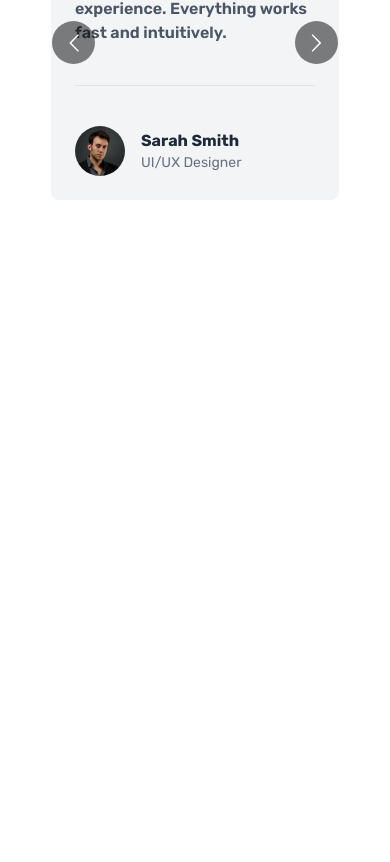
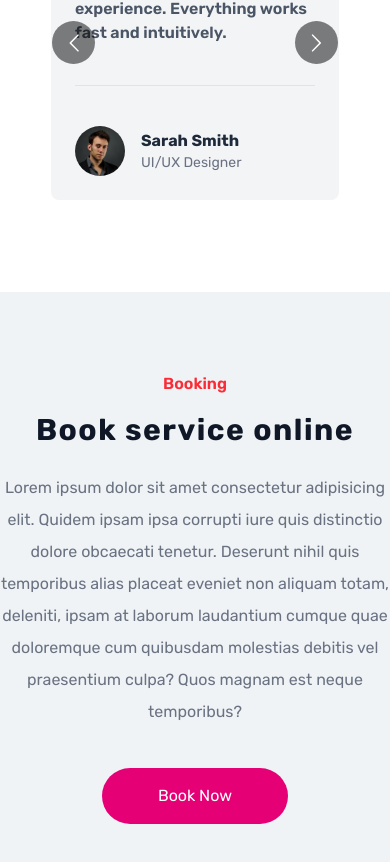
Before and after one commit to titohajili/Web-Agency, a Next.js app: page / in a window 390 px wide. Shown: the part 8274-9136 px from the top of the page. Before the commit the page ends 8566 px from the top, so only its background shows below. Built offline with nearby package versions, Linux system fonts and the light colour scheme.

Commit message:
Booking Section

```diff
--- a/components/Home/Home.tsx
+++ b/components/Home/Home.tsx
@@ -2,6 +2,7 @@
 import About from './About/About'
 import ClientReview from './ClientReview/ClientReview'
 import Hero from './Hero/Hero'
+import Order from './Order/Order'
 import Price from './Price/Price'
 import Services from './Services/Services'
 import WhyChoose from './WhyChoose/WhyChoose'
@@ -17,6 +18,7 @@ const Home = () => {
       <WhyChoose/>
       <Price/>
       <ClientReview/>
+      <Order/>
     </div>
   )
 }
--- /dev/null
+++ b/components/Home/Order/Order.tsx
@@ -0,0 +1,20 @@
+import React from 'react'
+
+const Order = () => {
+  return (
+    <div className='py-20 bg-[#eff3f6] dark:bg-gray-900'>
+        <div>
+            <h1 className='text-red-500 dark:text-red-300 font-semibold text-center'>Booking</h1>
+            <h1 className='text-center text-3xl md:text-4xl lg:text-5xl text-gray-900 dark:text-gray-100 mt-4 font-bold tracking-wider'>Book service online</h1>
+        </div>
+        <p className='mt-6 text-gray-500 dark:text-gray-300 leading-8 text-center sm:-[w-80%] lg:w-[60%] mx-auto'>
+            Lorem ipsum dolor sit amet consectetur adipisicing elit. Quidem ipsam ipsa corrupti iure quis distinctio dolore obcaecati tenetur. Deserunt nihil quis temporibus alias placeat eveniet non aliquam totam, deleniti, ipsam at laborum laudantium cumque quae doloremque cum quibusdam molestias debitis vel praesentium culpa? Quos magnam est neque temporibus?
+        </p>
+        <div className='text-center mt-10'>
+            <button className='text-white rounded-full px-14 py-4 cursor-pointer bg-pink-600 hover:bg-pink-700 transition-all duration-200'>Book Now</button>
+        </div>
+    </div>
+  )
+}
+
+export default Order
```
